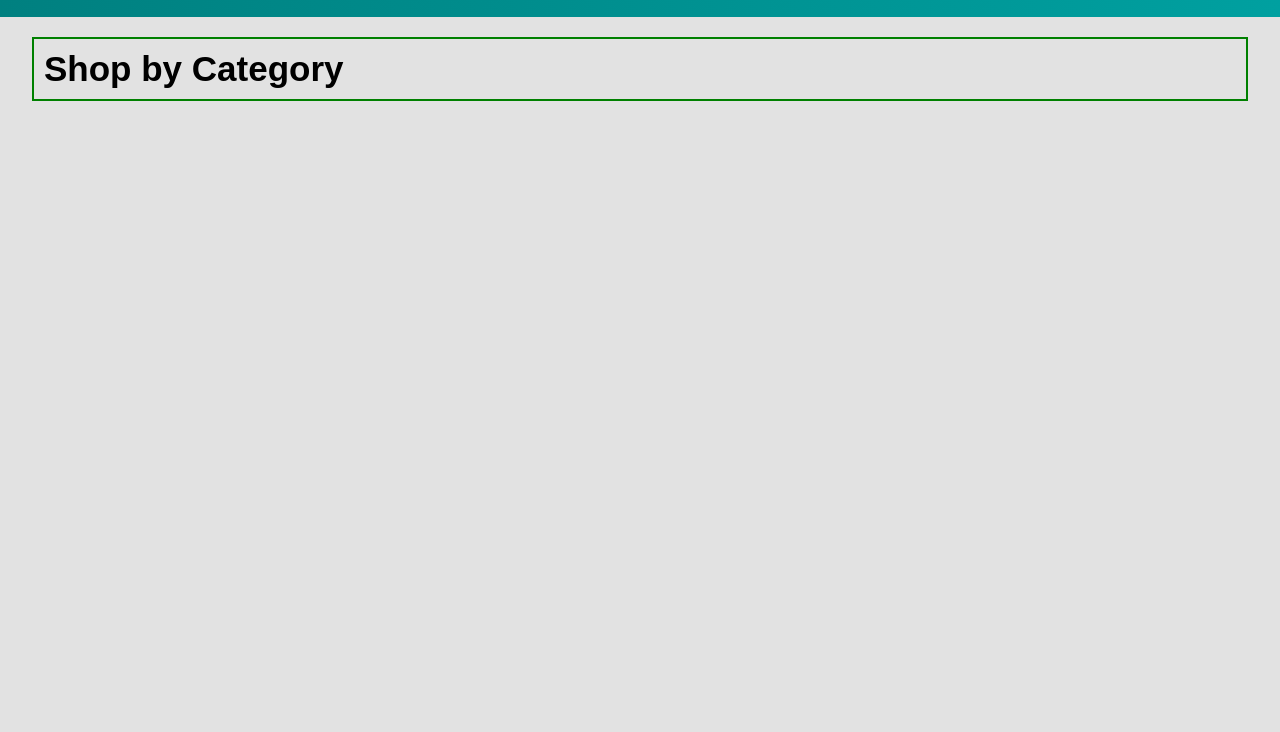
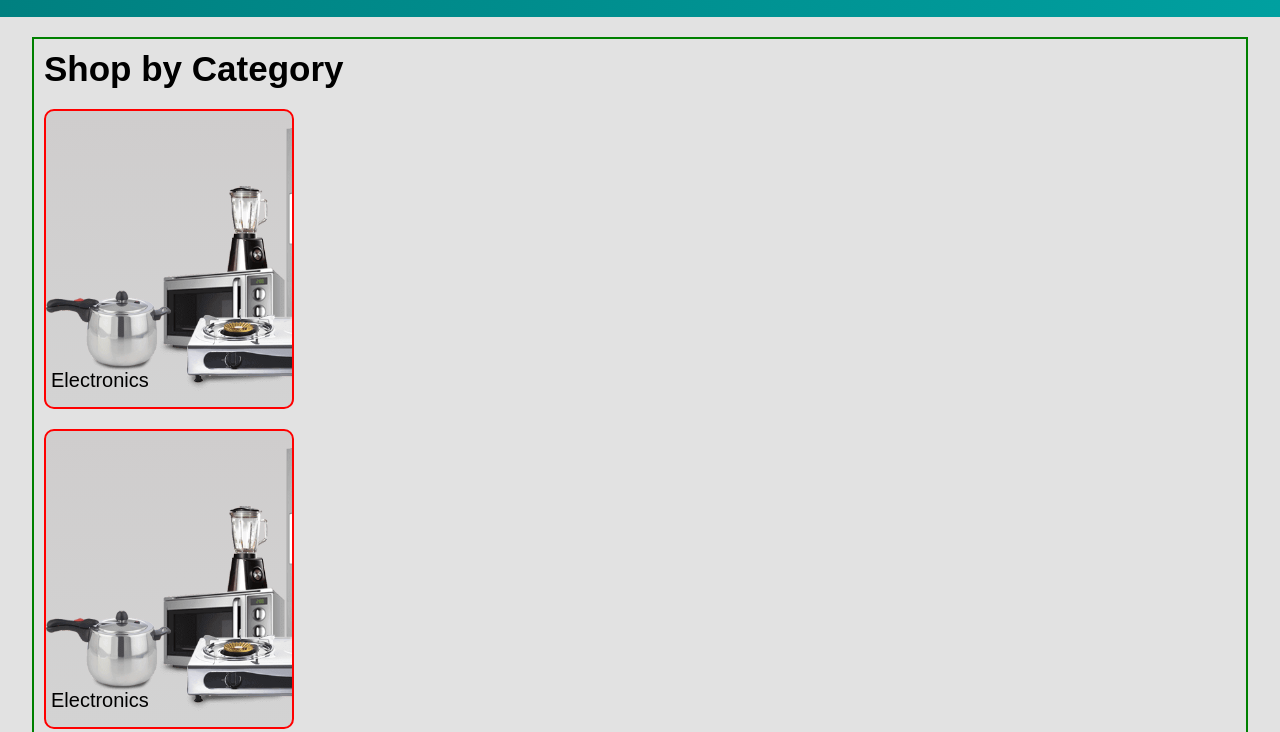
Before and after one commit to GovindG9066/locaXchange, a plain HTML site: page mainpage/loca.html in a window 1280 px wide. Shown: the part 615-1347 px from the top of the page. Before the commit the page ends 800 px from the top, so only its background shows below. Drawn offline with Linux system fonts and the light colour scheme.

Commit message:
trying something new grid in the project

```diff
--- a/mainpage/loca.css
+++ b/mainpage/loca.css
@@ -262,9 +262,6 @@ body{
 /* main section */
 
 .best-deals{
-    /* border: 2px solid red;
-    width: 95vw;
-    margin: 20px auto; */
     display: flex;
     justify-content: center;
     align-items: center;
@@ -304,7 +301,7 @@ body{
 }
 .catagory-product{
     display: grid;
-    grid-template-columns: 1fr;
+    grid-template-columns: repeat(auto-fit, minmax(200px, 1fr));
 }
 .catagory-item{
     width: 250px;
--- a/mainpage/loca.js
+++ b/mainpage/loca.js
@@ -8,17 +8,30 @@ buy_btn.addEventListener("click", () => {
 
 
 function catagory_sec(img, product_name){
-    let category_section = document.querySelector(".category-section");
-    const cat_items=document.createElement("div").classList.add("catagory-product");
-    cat_items.innerHtml =
-                    `<div class="catagory-item">
+    const category_section = document.querySelector(".category-section");
+    const cat_items=document.createElement("div");
+    cat_items.classList.add("catagory-product");
+    cat_items.innerHTML =`
+                    <div class="catagory-item">
                         <img src="${img}" alt="Electronics">
                         <p>${product_name}</p>
                     </div>`;
                     category_section.appendChild(cat_items);
-}
+};
 
 catagory_sec(
     "Images/electronic-product1.png",
     "Electronics"
 );
+catagory_sec(
+    "Images/electronic-product1.png",
+    "Electronics"
+);
+catagory_sec(
+    "Images/electronic-product1.png",
+    "Electronics"
+);
+catagory_sec(
+    "Images/electronic-product1.png",
+    "Electronics"
+);
```
